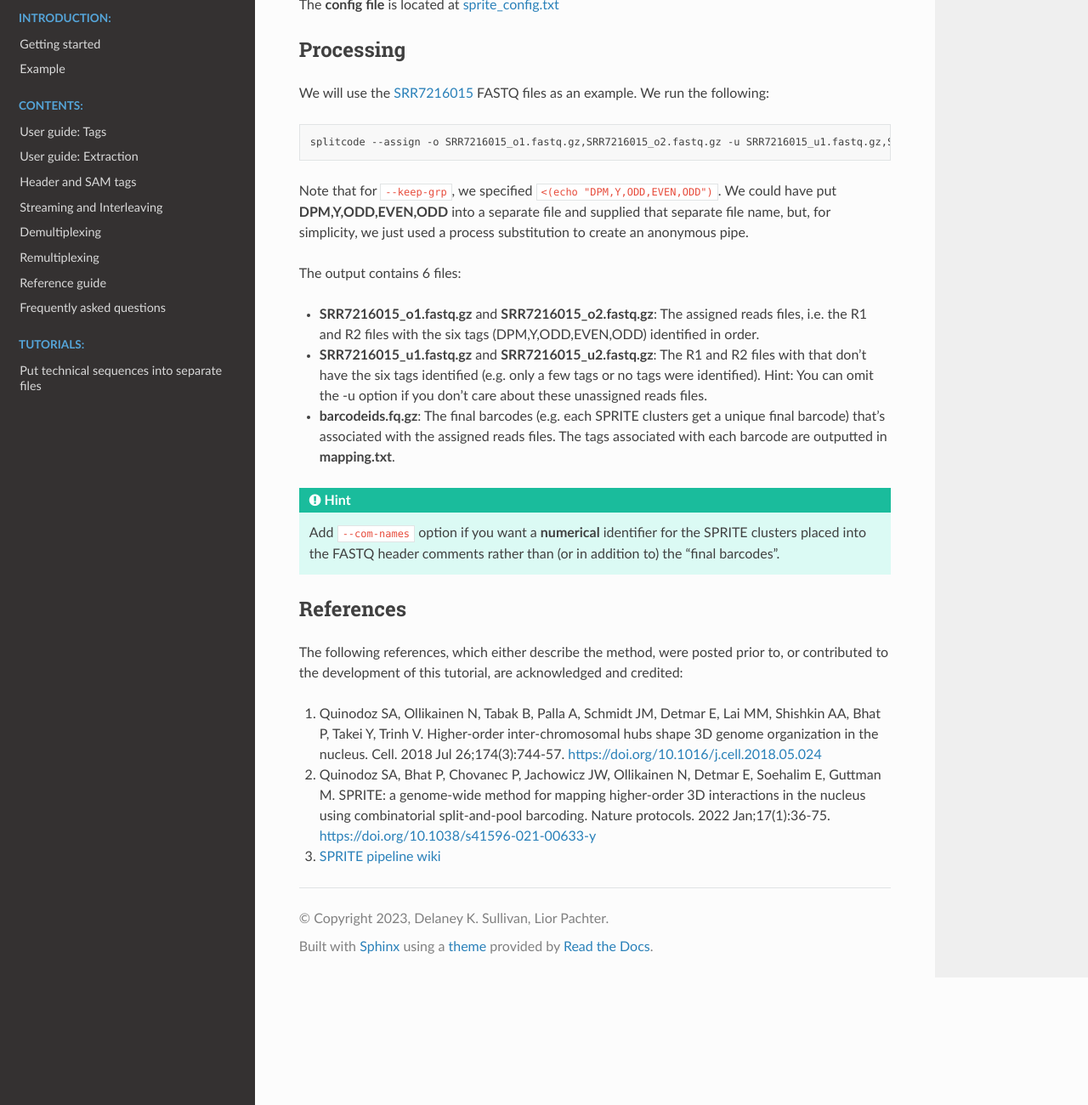
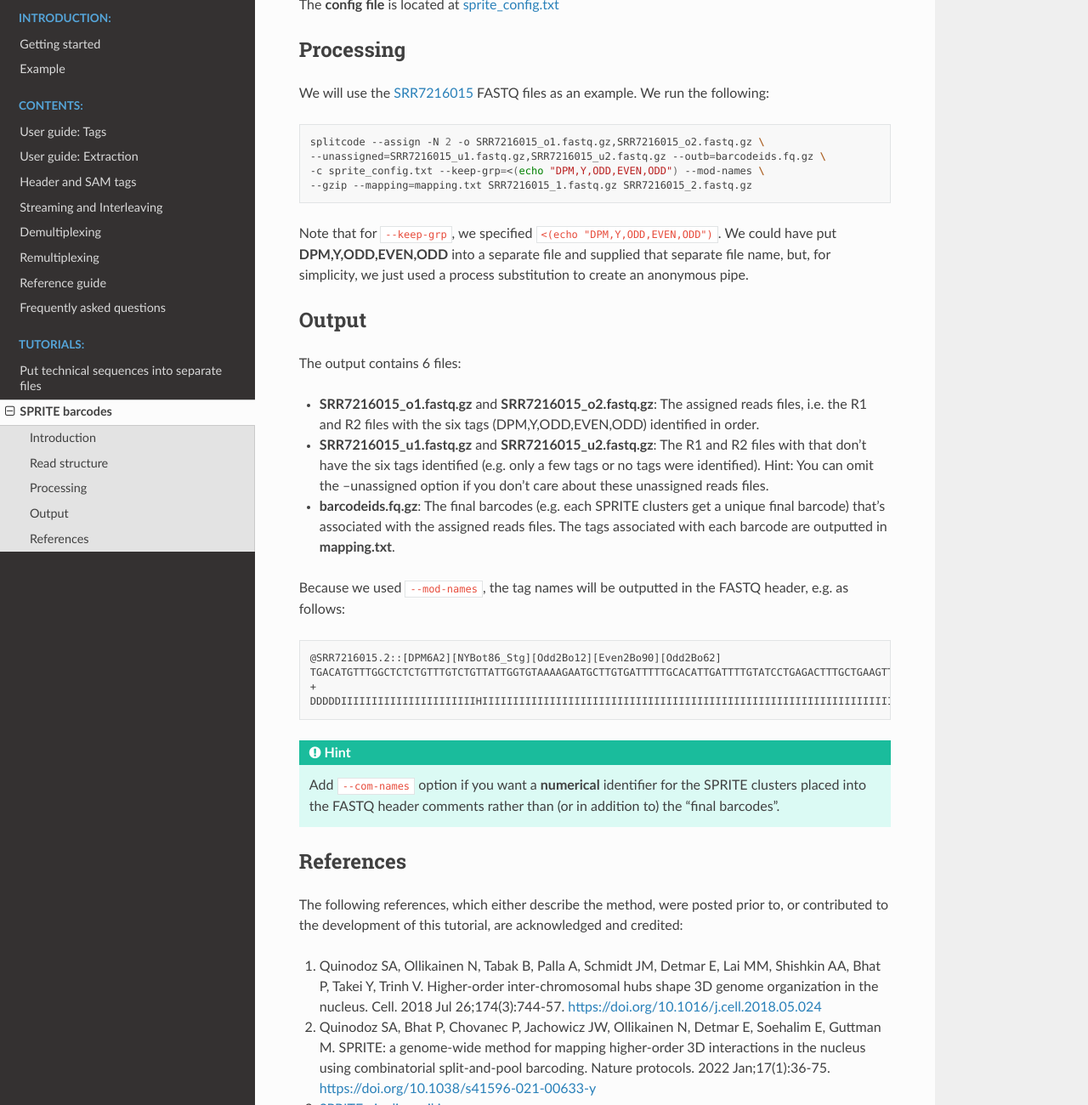
Before and after one commit to pachterlab/splitcode-tutorial, a Sphinx documentation site: the page built from docs/source/tutorials_sprite.rst, in a window 1280 px wide and 1400 px high, scrolled down 1324 px, cut to the strip 100-1400 px from the top of the window. Shown: the whole strip at 85% size. Built offline with Sphinx 7.4.7 and the Read the Docs theme 2.0.0, drawn with Linux system fonts in a browser that asks for light colours; some of the changed text lies outside the part shown.

Commit message:
update sprite

```diff
--- a/docs/source/index.rst
+++ b/docs/source/index.rst
@@ -36,6 +36,7 @@ splitcode
    :caption: Tutorials:
 
    tutorials_extract_technical
+   tutorials_sprite
 
 
 
--- a/docs/source/tutorials_sprite.rst
+++ b/docs/source/tutorials_sprite.rst
@@ -33,17 +33,33 @@ Processing
 
 We will use the `SRR7216015 <https://www.ncbi.nlm.nih.gov/sra/?term=SRR7216015>`_ FASTQ files as an example. We run the following:
 
-.. code-block:: text
+.. code-block:: shell
 
-   splitcode --assign -o SRR7216015_o1.fastq.gz,SRR7216015_o2.fastq.gz -u SRR7216015_u1.fastq.gz,SRR7216015_u2.fastq.gz -O barcodeids.fq.gz -N 2 -c sprite_config.txt --keep-grp=<(echo "DPM,Y,ODD,EVEN,ODD") --mod-names --gzip -m mapping.txt SRR7216015_1.fastq.gz SRR7216015_2.fastq.gz
+   splitcode --assign -N 2 -o SRR7216015_o1.fastq.gz,SRR7216015_o2.fastq.gz \
+   --unassigned=SRR7216015_u1.fastq.gz,SRR7216015_u2.fastq.gz --outb=barcodeids.fq.gz \
+   -c sprite_config.txt --keep-grp=<(echo "DPM,Y,ODD,EVEN,ODD") --mod-names \
+   --gzip --mapping=mapping.txt SRR7216015_1.fastq.gz SRR7216015_2.fastq.gz
 
 Note that for ``--keep-grp``, we specified ``<(echo "DPM,Y,ODD,EVEN,ODD")``. We could have put **DPM,Y,ODD,EVEN,ODD** into a separate file and supplied that separate file name, but, for simplicity, we just used a process substitution to create an anonymous pipe.
+
+Output
+^^^^^^
 
 The output contains 6 files:
 
 * **SRR7216015_o1.fastq.gz** and **SRR7216015_o2.fastq.gz**: The assigned reads files, i.e. the R1 and R2 files with the six tags (DPM,Y,ODD,EVEN,ODD) identified in order.
-* **SRR7216015_u1.fastq.gz** and **SRR7216015_u2.fastq.gz**: The R1 and R2 files with that don't have the six tags identified (e.g. only a few tags or no tags were identified). Hint: You can omit the -u option if you don't care about these unassigned reads files.
+* **SRR7216015_u1.fastq.gz** and **SRR7216015_u2.fastq.gz**: The R1 and R2 files with that don't have the six tags identified (e.g. only a few tags or no tags were identified). Hint: You can omit the --unassigned option if you don't care about these unassigned reads files.
 * **barcodeids.fq.gz**: The final barcodes (e.g. each SPRITE clusters get a unique final barcode) that's associated with the assigned reads files. The tags associated with each barcode are outputted in **mapping.txt**.
+
+Because we used ``--mod-names``, the tag names will be outputted in the FASTQ header, e.g. as follows:
+
+.. code-block:: text
+
+   @SRR7216015.2::[DPM6A2][NYBot86_Stg][Odd2Bo12][Even2Bo90][Odd2Bo62]
+   TGACATGTTTGGCTCTCTGTTTGTCTGTTATTGGTGTAAAAGAATGCTTGTGATTTTTGCACATTGATTTTGTATCCTGAGACTTTGCTGAAGTTGCTTCTGGATGGATTAAATT
+   +
+   DDDDDIIIIIIIIIIIIIIIIIIIIIIHIIIIIIIIIIIIIIIIIIIIIIIIIIIIIIIIIIIIIIIIIIIIIIIIIIIIIIIIIIIIIIIIIIIIIHIIIFHHIIIIIIIIIII
+
 
 .. hint::
 
```
